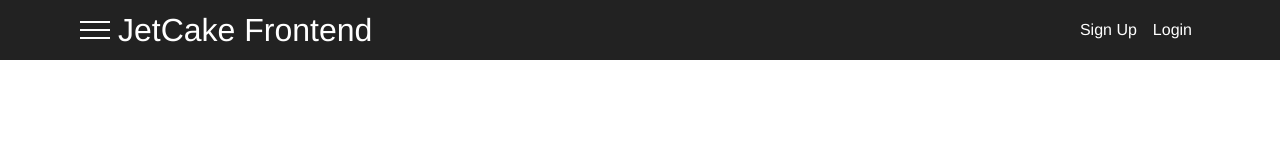
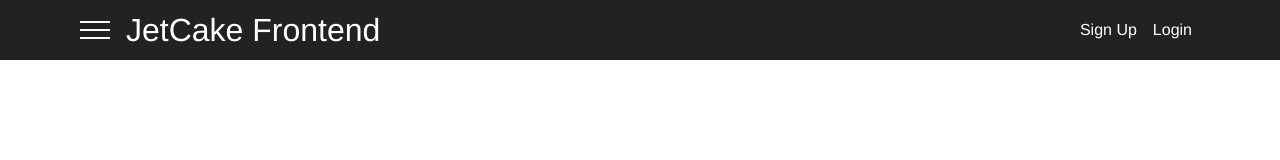
Before and after one commit to siccoo/jetcake-frontend, a React (Create React App) app: page / in a window 1280 px wide. Shown: the top 160 px of the page. Built offline with nearby package versions, Linux system fonts and the light colour scheme.

Commit message:
Update on the SideDrawer.js

```diff
--- a/src/components/Toolbar/Navbar.css
+++ b/src/components/Toolbar/Navbar.css
@@ -23,7 +23,7 @@
 }
 
 .navbar_logo {
-    margin-left: 0.5rem;
+    margin-left: 1rem;
 }
 
 .navbar_logo a {
```
Also changed, not shown: src/components/Toolbar/SideDrawer/SideDrawer.js (+12 -0 lines).
